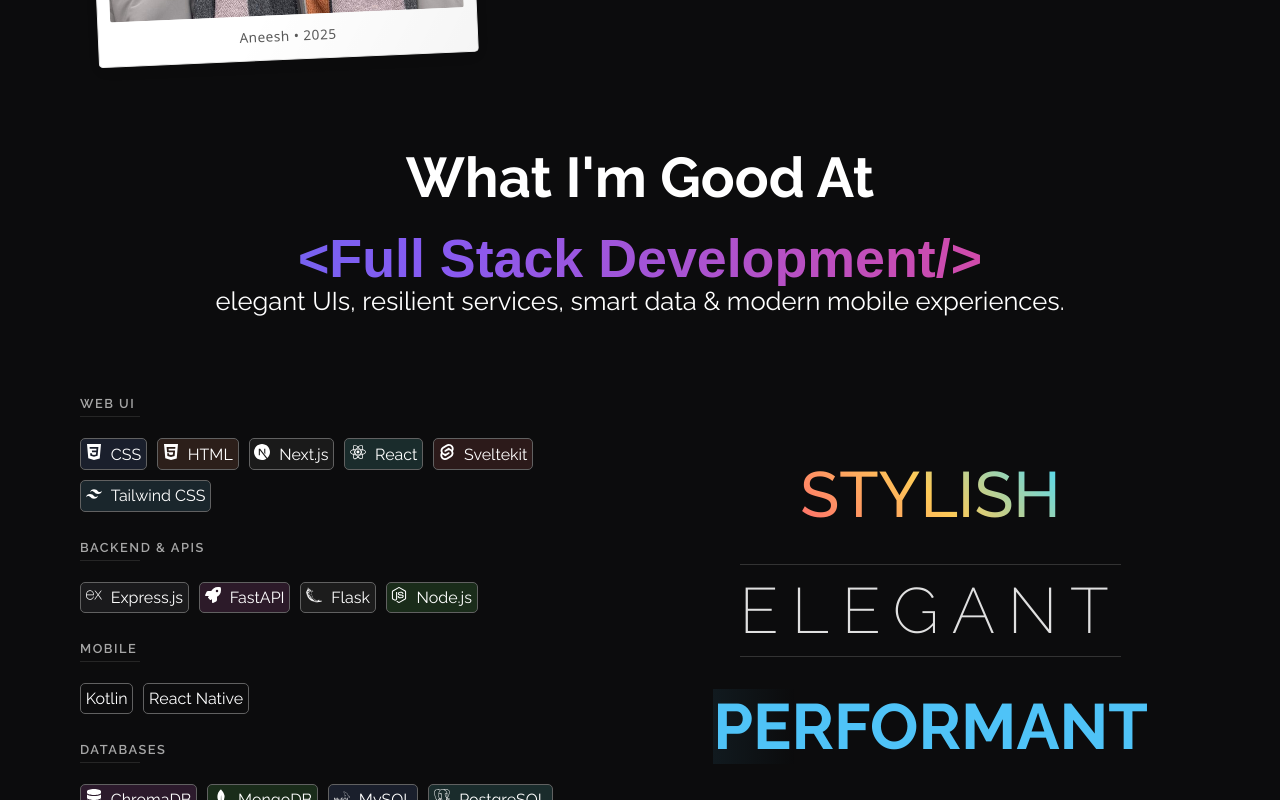
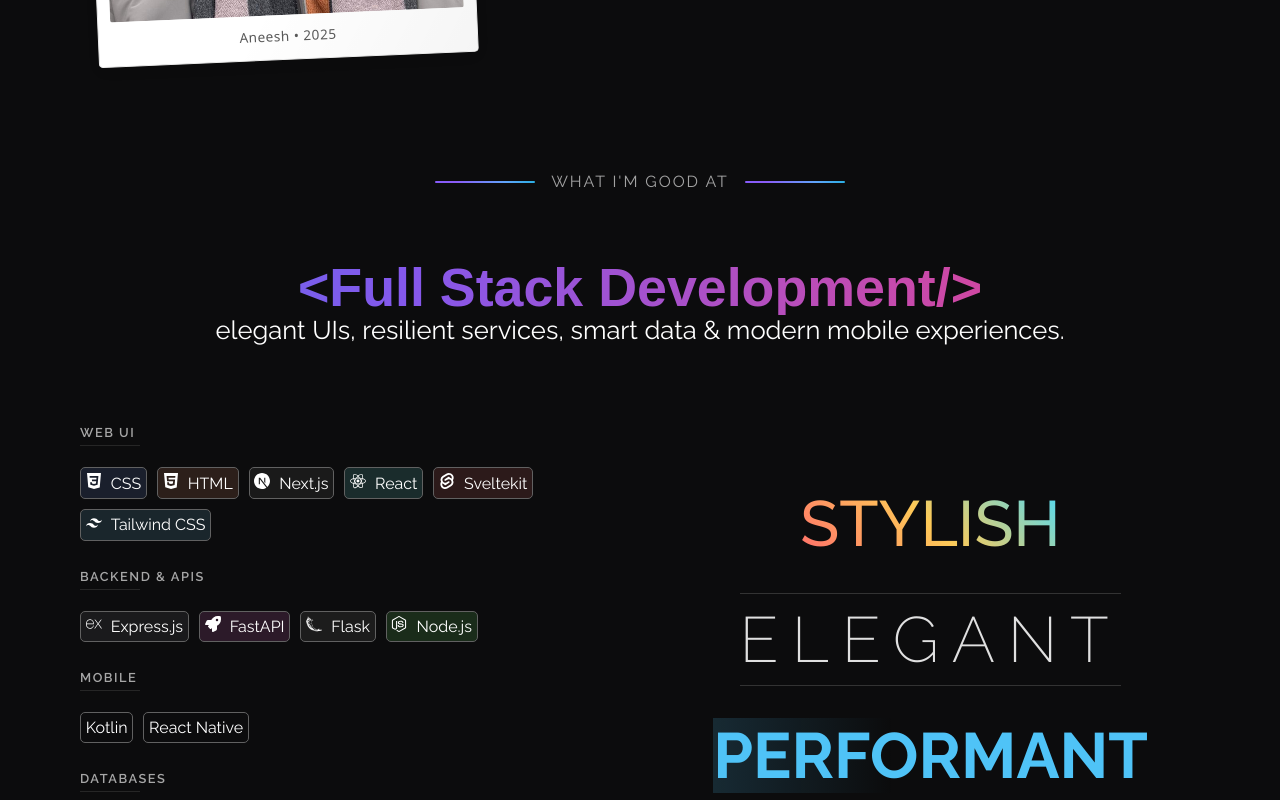
Before and after one commit to aneeshpatne/Personal-Portfolio, a Next.js app: page / in a window 1280 px wide. Shown: the part 1200-2000 px from the top of the page. Built offline with nearby package versions, Linux system fonts and the light colour scheme; no server answers; the database is empty.

Commit message:
feat: enhance Skills component with animated gradient lines and improved styling

```diff
--- a/src/components/Skills.jsx
+++ b/src/components/Skills.jsx
@@ -4,8 +4,11 @@
 const Skills = () => {
   return (
     <div className={styles.container}>
+      {/* Eyebrow title with animated gradient lines */}
       <div className={styles.lineContainer}>
-        <h1 className={`${styles.text}`}>What I&apos;m Good At</h1>
+        <span className={`${styles.gradientLine} ${styles.left}`} />
+        <span className={styles.eyebrow}>What I&apos;m Good At</span>
+        <span className={`${styles.gradientLine} ${styles.right}`} />
       </div>
     </div>
   );
--- a/src/components/style/Skill.module.css
+++ b/src/components/style/Skill.module.css
@@ -1,26 +1,49 @@
 .container {
   text-align: center;
-  padding: 20px;
+  padding: 48px 20px;
 }
 
 .lineContainer {
   display: flex;
   align-items: center;
   justify-content: center;
-  gap: 30px; /* Adjust spacing as needed */
+  gap: 16px;
+  margin-bottom: 20px;
 }
 
 .gradientLine {
-  height: 4px;
-  width: 40%;
-  background: linear-gradient(90deg, #ff00ff, #00ffff, #ff00ff);
+  height: 2px;
+  width: clamp(48px, 20vw, 220px);
+  background: linear-gradient(
+    90deg,
+    #6e00ff,
+    #7f5bff,
+    #8b5cf6,
+    #60a5fa,
+    #06b6d4
+  );
   background-size: 200% 100%;
-  animation: moveGradient 3s ease infinite;
+  animation: moveGradient 4s ease infinite;
+  border-radius: 999px;
 }
 
-.text {
-  font-size: clamp(2rem, 5vw, 3.5rem);
-  font-weight: bold;
+.eyebrow {
+  font-size: clamp(0.8rem, 2vw, 1rem);
+  letter-spacing: 0.12em;
+  text-transform: uppercase;
+  color: #a3a3a3;
+}
+
+.title {
+  margin: 8px auto 4px;
+  font-weight: 900;
+  letter-spacing: -0.02em;
+  line-height: 1.1;
+  font-size: clamp(2.2rem, 8vw, 4.5rem);
+  color: transparent;
+  background: linear-gradient(90deg, #93c5fd, #6366f1, #a78bfa, #7dd3fc);
+  -webkit-background-clip: text;
+  background-clip: text;
 }
 
 .left,
@@ -40,7 +63,7 @@
   }
 }
 @media screen and (max-width: 400px) {
-  .text {
-    font-size: 2rem;
+  .subtitle {
+    font-size: 0.95rem;
   }
 }
```
